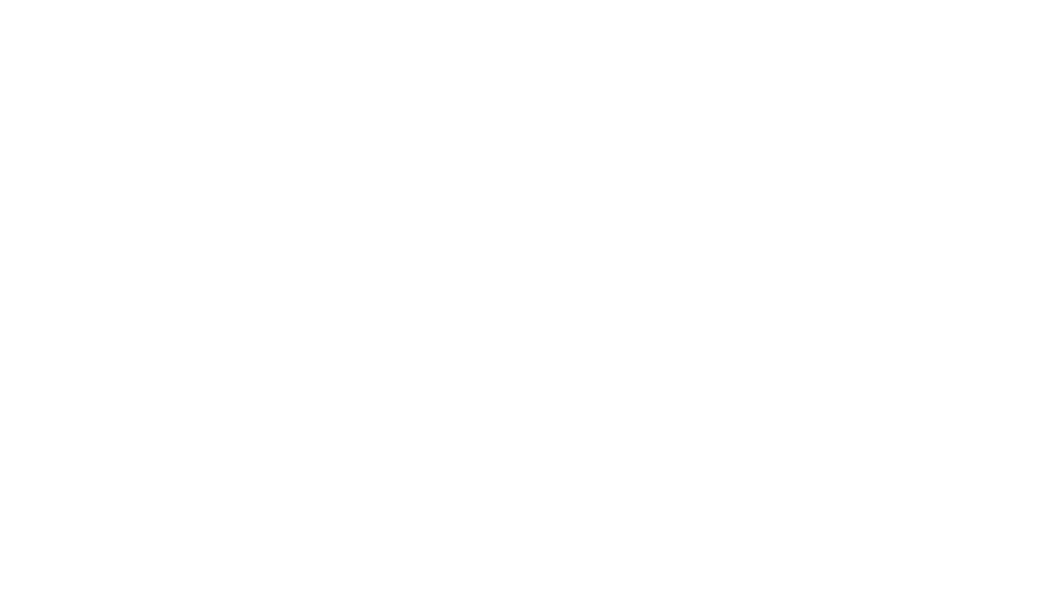
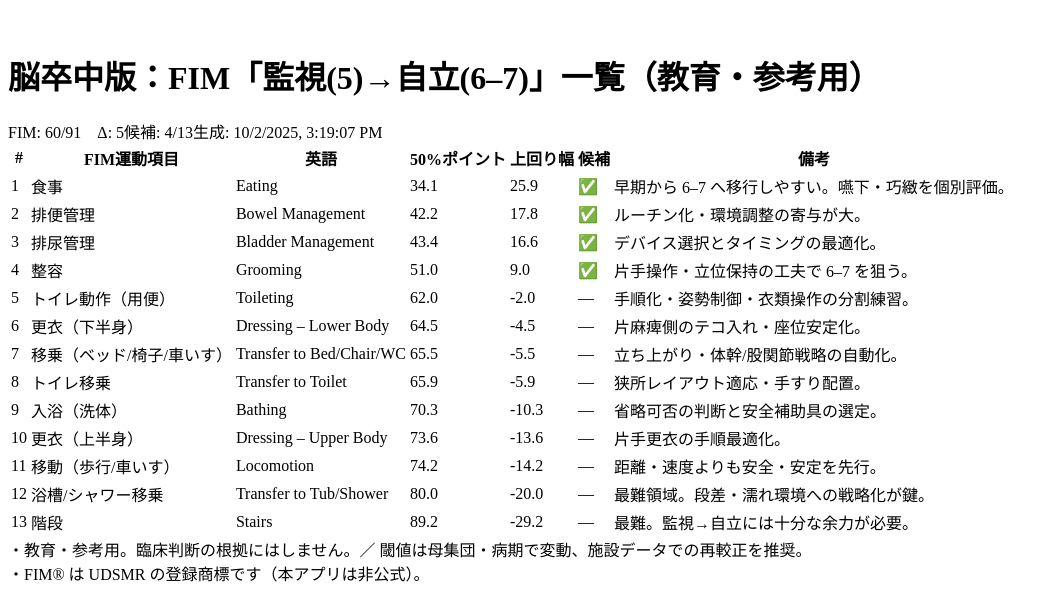
Before and after one commit to bodyworkself/-FIM-5-6-7-, a Next.js app: page /evidence-cards in a window 1280 px wide. Shown: the part 2216-2809 px from the top of the page, without its empty margins (0-1059 px from the left). Before the commit the page ends 2255 px from the top, so only its background shows below. Built offline with nearby package versions, Linux system fonts and the light colour scheme.

Commit message:
Update page.tsx

```diff
--- a/app/evidence-cards/page.tsx
+++ b/app/evidence-cards/page.tsx
@@ -560,6 +560,50 @@
           body::before { opacity: 0.2; }
         }
       `}</style>
+      {/* ここから印刷専用（画面では非表示） */}
+<div className="print-only hidden">
+  <h1 className="print-title">脳卒中版：FIM「監視(5)→自立(6–7)」一覧（教育・参考用）</h1>
+  <div className="print-meta">
+    FIM: {fimValid ? F(fim,0) : '—'}/91　Δ: {bufValid ? bufStr : '—'}
+    候補: {showRows ? `${candidateCount}/${THRESHOLDS.length}` : '—'}
+    生成: {new Date().toLocaleString()}
+  </div>
+
+  <table className="print-table full">
+    <thead>
+      <tr>
+        <th>#</th>
+        <th>FIM運動項目</th>
+        <th>英語</th>
+        <th className="t-right">50%ポイント</th>
+        <th className="t-right">上回り幅</th>
+        <th className="t-center">候補</th>
+        <th>備考</th>
+      </tr>
+    </thead>
+    <tbody>
+      {showRows ? rows.map((r, i) => (
+        <tr key={r.key}>
+          <td>{i + 1}</td>
+          <td>{r.jp}</td>
+          <td className="muted">{r.en}</td>
+          <td className="t-right">{F(r.th, 1)}</td>
+          <td className={cn('t-right', r.margin >= 0 ? 'pos' : 'neg')}>{F(r.margin, 1)}</td>
+          <td className="t-center">{r.candidate ? '✅' : '—'}</td>
+          <td className="note">{r.note}</td>
+        </tr>
+      )) : (
+        <tr><td colSpan={7} className="t-center">有効な入力が必要です</td></tr>
+      )}
+    </tbody>
+  </table>
+
+  <div className="print-foot">
+    ・教育・参考用。臨床判断の根拠にはしません。／ 閾値は母集団・病期で変動、施設データでの再較正を推奨。<br/>
+    ・FIM® は UDSMR の登録商標です（本アプリは非公式）。
+  </div>
+</div>
+
     </div>
   );
 }
```
